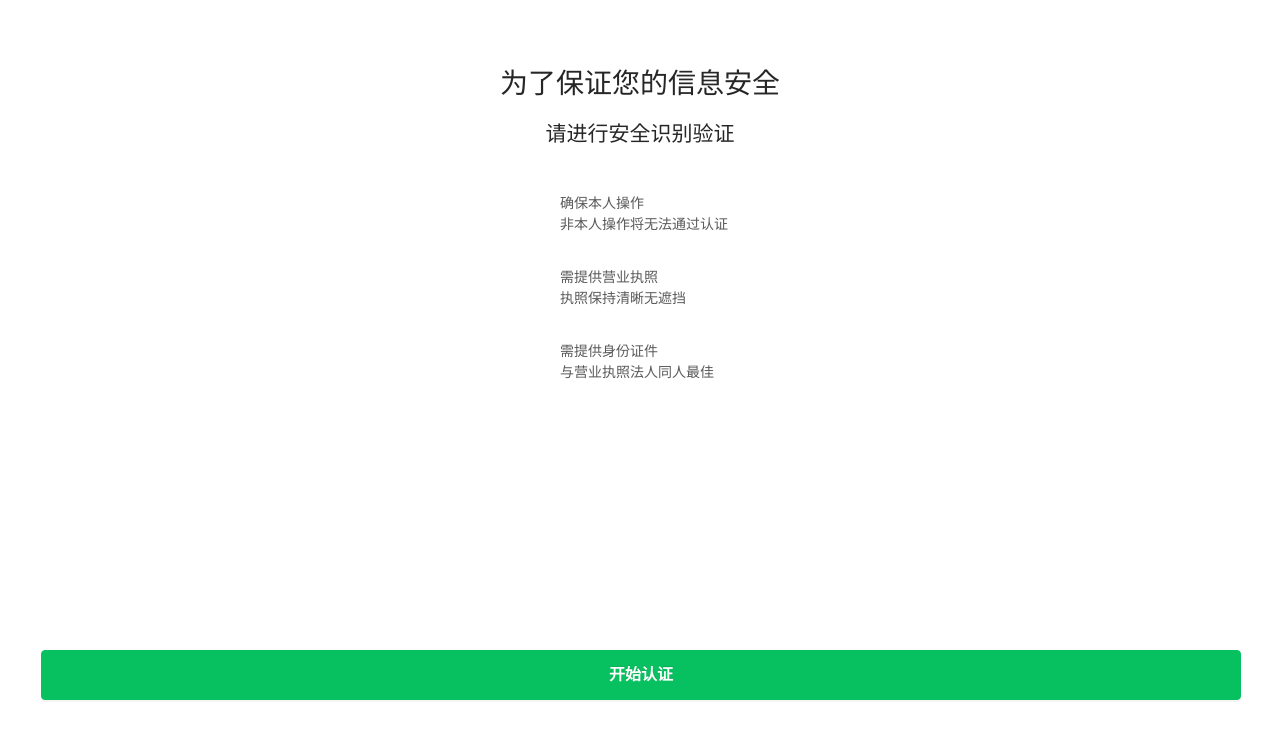
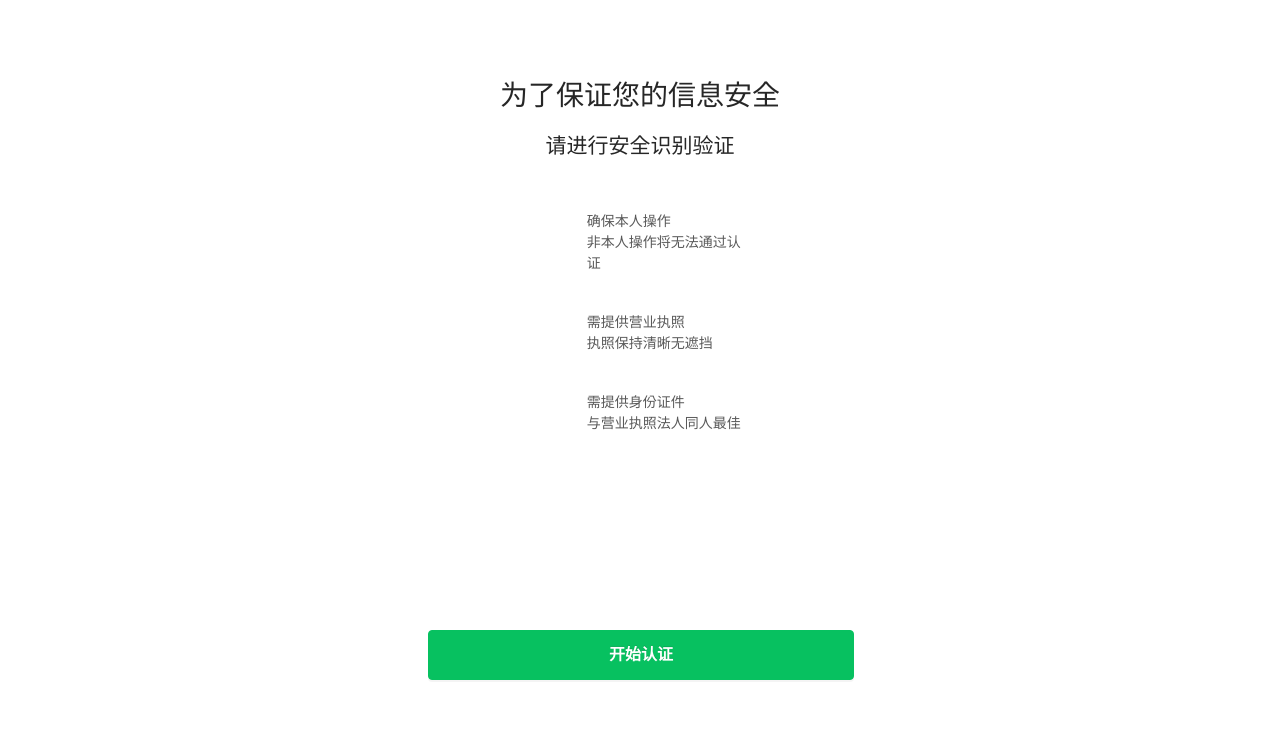
Before and after one commit to selicens/wechat-vue-antdesign, a Vue app: page /authentication in a window 1280 px wide. Shown: the top 738 px of the page. Built offline with nearby package versions, Linux system fonts and the light colour scheme; what vue-ls would draw is missing.

Commit message:
适配需要电脑端展示的页面，调整首页按钮位置

```diff
--- a/src/router/index.js
+++ b/src/router/index.js
@@ -21,7 +21,7 @@ const routes = [
     }
   },
   {
-    path: '/authentication',
+      path: '/authentication',
     name: 'Authentication',
     component: Authentication,
     meta:{
--- a/src/views/Authentication.vue
+++ b/src/views/Authentication.vue
@@ -12,15 +12,15 @@
                 <steps-four ref="stepsFour" v-show="current == '行业话术'"></steps-four>
             </div>
             <div class="steps-action">
-                <a-button v-if="index > 0"  @click="prev" size="large" class="submit" style="border-right: 2px solid white">
+                <a-button v-if="index > 0"  @click="prev" size="large" class="submit btn-sub-right" ref="pre">
                     <strong>上一步</strong>
                 </a-button>
 
-                <a-button v-if="index < steps.length - 1" style="border-left: 2px solid white" type="primary" @click="next" size="large" class="submit">
+                <a-button v-if="index < steps.length - 1" type="primary" @click="next" size="large" :class="[index > 0 ? 'submit btn-sub-left' : 'submit btn-sub-is']" ref="nex">
                     <strong>下一步</strong>
                 </a-button>
 
-                <a-button v-if="index == steps.length - 1" style="border-left: 2px solid white" type="primary" @click="submits" size="large" class="submit">
+                <a-button v-if="index == steps.length - 1" type="primary" @click="submits" size="large" class="submit btn-sub-left">
                     <strong>提交</strong>
                 </a-button>
             </div>
@@ -62,7 +62,8 @@
                 steps: [],
                 threeArray:'',
                 threeArrayTwo:'',
-                page:true
+                page:true,
+                pageValue:''
             }
         },
         methods: {
@@ -74,6 +75,7 @@
                        .then(res=>{
                            console.log(res);
                            if (res.code == 200){
+                               this.pageValue = res.result
                                this.$refs.stepsOne.value(res.result)
                                this.$refs.stepsTwo.value(res.result)
                                this.$refs.stepsThree.value(res.result)
@@ -103,8 +105,44 @@
                 }
             },
             next() {
-                this.index++;
-                this.current = this.steps[this.index]
+                /**/
+                console.log(this.current);
+                if (this.current == '手机号码'){
+                    if (this.pageValue.mobile){
+                        this.index++;
+                        this.current = this.steps[this.index]
+                    }else {
+                        this.$message.warning('手机验证通过方可执行下一步')
+                    }
+                }else if (this.current == '营业执照'){
+                    if(this.pageValue.fileUrl){
+                        this.index++;
+                        this.current = this.steps[this.index]
+                    }else {
+                        this.$message.warning('验证通过方可执行下一步')
+                    }
+                }else if (this.current == '人脸核身'){
+                    if(this.pageValue.frontImage){
+                        this.index++;
+                        this.current = this.steps[this.index]
+                    }else {
+                        this.$message.warning('验证通过方可执行下一步')
+                    }
+                }else if (this.current == '协议授权'){
+                    if(this.pageValue.fileArray){
+                        this.index++;
+                        this.current = this.steps[this.index]
+                    }else {
+                        this.$message.warning('验证通过方可执行下一步')
+                    }
+                }else if (this.current == '行业话术'){
+                    if(this.pageValue.sayTemplateList){
+                        this.index++;
+                        this.current = this.steps[this.index]
+                    }else {
+                        this.$message.warning('验证通过方可执行下一步')
+                    }
+                }
             },
             prev() {
                 this.index--;
@@ -213,4 +251,13 @@
     a{
         text-decoration: none;
     }
+    /deep/ .ant-btn.btn-sub-right{
+        border-right: 2px solid white
+    }
+    /deep/ .ant-btn.btn-sub-left{
+        border-left: 2px solid white
+    }
+    /deep/ .ant-btn.btn-sub-is{
+        margin-left: 50%;
+    }
 </style>
--- a/src/views/Businesslicense.vue
+++ b/src/views/Businesslicense.vue
@@ -16,7 +16,7 @@
                             @change="handleChange"
                             :customRequest = "upload"
                     >
-                        <div v-if="fileList.length < 8">
+                        <div v-if="fileList.length < 1">
                             <a-icon type="plus" />
                             <div class="ant-upload-text">
                                 点击上传营业执照图片
@@ -78,7 +78,7 @@
                             this.$message.success(res.message);
                             setTimeout(() => {
                                 this.$router.push({path:'/authentication',query: {owner_id:Vue.ls.get('teannId'),uuid:Vue.ls.get('uuid')}})
-                            }, 1000);
+                            }, 500);
                         } else {
                             this.$message.warning(res.message);
                         }
--- a/src/views/Home.vue
+++ b/src/views/Home.vue
@@ -1,42 +1,50 @@
 <template>
-    <div class="textCenter space">
-        <div>
-            <div class="space">
+    <a-row class="textCenter space">
+        <a-col :span="24">
+            <a-col :span="24" class="space">
                 <h1>为了保证您的信息安全</h1>
                 <h2>请进行安全识别验证</h2>
-            </div>
-            <div>
-                <div class="flexCenter left space">
+            </a-col>
+            <a-col :span="24">
+                <a-row class="flexCenter left space" type="flex" justify="center">
+                    <a-col :xs="4" :sm="4" :md="3" :lg="2" :xl="1">
                         <a-icon type="user"/>
-                    <div class="margin-left">
+                    </a-col>
+                    <a-col :xs="12" :sm="8" :md="6" :lg="5" :xl="3">
                         <p>确保本人操作</p>
                         <p>非本人操作将无法通过认证</p>
-                    </div>
-                </div>
-                <div class="flexCenter left space">
+                    </a-col>
+                </a-row>
+                <a-row class="flexCenter left space" type="flex" justify="center">
+                    <a-col :xs="4" :sm="4" :md="3" :lg="2" :xl="1">
                         <a-icon type="profile"/>
-                    <div class="margin-left">
+                    </a-col>
+                    <a-col :xs="12" :sm="8" :md="6" :lg="5" :xl="3">
                         <p>需提供营业执照</p>
                         <p>执照保持清晰无遮挡</p>
-                    </div>
-                </div>
-                <div class="flexCenter left space">
+                    </a-col>
+                </a-row>
+                <a-row class="flexCenter left space" type="flex" justify="center">
+                    <a-col :xs="4" :sm="4" :md="3" :lg="2" :xl="1">
                         <a-icon type="idcard"/>
-                    <div class="margin-left">
+                    </a-col>
+                    <a-col :xs="12" :sm="8" :md="6" :lg="5" :xl="3">
                         <p>需提供身份证件</p>
                         <p>与营业执照法人同人最佳</p>
-                    </div>
-                </div>
-            </div>
-        </div>
+                    </a-col>
+                </a-row>
+            </a-col>
+        </a-col>
         <div class="fixed">
-            <div style="margin: 0 40px">
+            <a-row type="flex" justify="center">
+                <a-col :xs="20" :sm="20" :md="15" :lg="10" :xl="8">
                     <a-button type="primary" round block v-on:click="start" size="large" class="button">
                         <span><strong>开始认证</strong></span>
                     </a-button>
+                </a-col>
+            </a-row>
         </div>
-        </div>
-    </div>
+    </a-row>
 </template>
 <script>
     import Vue from "vue"
@@ -71,14 +79,9 @@
     }
 
     .space {
-        padding-top: 30px;
+        padding-top: 4.5vh;
         border: 1px solid #ffffff;
         height: 100%;
-    }
-
-    .margin-left {
-        margin-left: 20px;
-        width: 180px;
     }
 
     i {
@@ -92,8 +95,8 @@
 
     .fixed {
         position: fixed;
-        bottom: 100px;
-        width: 100%
+        bottom: 15vh;
+        width: 100%;
     }
 
     /deep/ .ant-btn.button {
--- a/src/views/Link.vue
+++ b/src/views/Link.vue
@@ -11,7 +11,11 @@
                 <a :href="item">{{item.split('/').pop()}}</a>
             </a-col>
             <a-col :span="24" class="title">
-                <a-button type="primary" block v-on:click="getURL"><strong>复制页面链接</strong></a-button>
+               <a-row type="flex" justify="center">
+                   <a-col :xs="24" :sm="20" :md="16" :lg="12" :xl="10">
+                       <a-button type="primary" block v-on:click="getURL"><strong>复制页面链接</strong></a-button>
+                   </a-col>
+               </a-row>
             </a-col>
         </a-row>
     </div>
```
Also changed, not shown: src/components/Share.vue (+32 -16 lines). Lines whose indentation alone changed are shown as unchanged.
